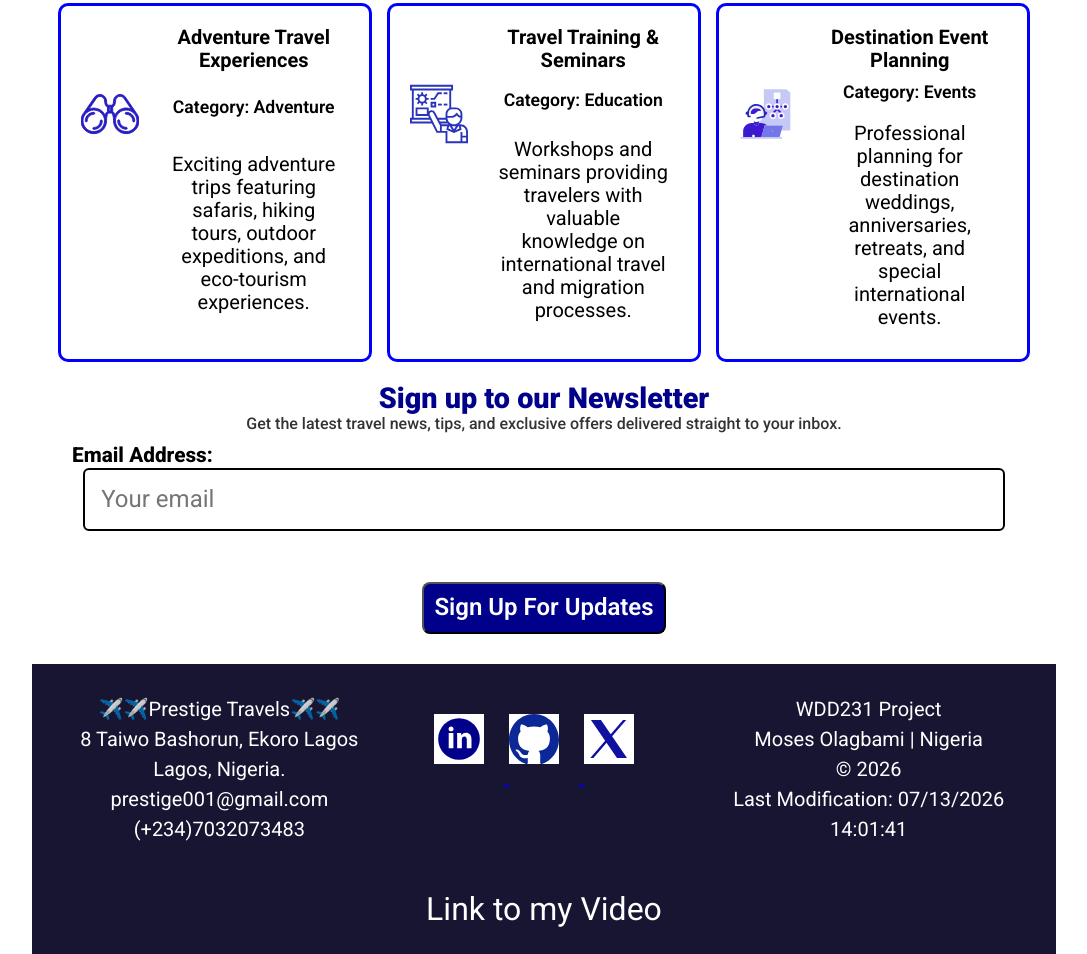
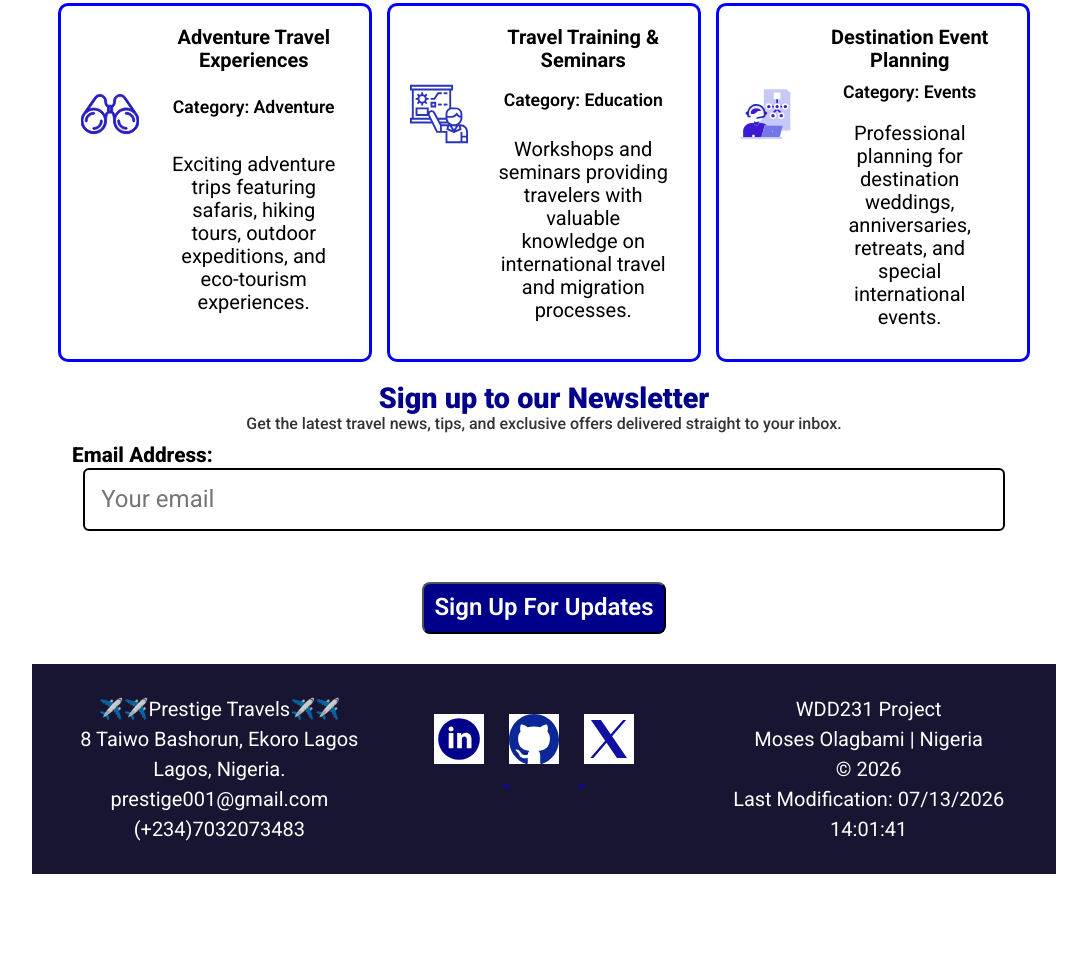
Before and after one commit to codesmith-eng/wdd231, a plain HTML site: page finalproject/index.html in a window 1280 px wide. Shown: the part 4280-5234 px from the top of the page, without its empty margins (96-1183 px from the left). After the commit the page ends 5154 px from the top, so only its background shows below. Drawn offline with Linux system fonts and the light colour scheme.

Commit message:
Final project

```diff
--- a/finalproject/index.html
+++ b/finalproject/index.html
@@ -190,8 +190,6 @@
                 Last Modification: <span id="lastModified"></span>
             </p>
         </div>
-
-        <a href=https://youtu.be/KbL10PeBO_U>Link to my Video</a>
     </footer>
 
 </body>
--- a/finalproject/scripts/offers.mjs
+++ b/finalproject/scripts/offers.mjs
@@ -3,16 +3,17 @@
 //the async function was the one exported because displayServices was part of its body
 export async function getServices(serviceUrl, theServices) {
     try {
-        const response = await fetch(serviceUrl);
-        const data = await response.json();
+        const response = await fetch(serviceUrl); //fetching data from json using fetch api
+        const data = await response.json(); //converting the data to readable format
 
+        //passing the data and html as parameter to the function displayServices
         displayServices(data.services, theServices);
     } catch (error) {
-        console.error("Error fetching services:", error);
+        console.error("Error fetching services:", error); //error to display if the asynchronous function fails
     }
 }
 
-//the html and variable for iteration was passed as parameter to the function
+//passing the parameters the appropriate parameters to the function as it was passed at the top in the async function
 function displayServices(services, theServices) {
 
     if (!theServices) return;
--- a/finalproject/styles/travel.css
+++ b/finalproject/styles/travel.css
@@ -971,12 +971,3 @@ footer {
 ::backdrop {
     background-color: rgba(179, 202, 223, 0.5);
 }
-
-footer>a:last-child {
-    grid-column: 1 / -1;
-    color: white;
-    font-size: 2rem;
-    text-decoration: none;
-    display: block;
-    margin-top: 40px;
-}
```
Also changed, not shown: finalproject/about.html (+0 -2 lines), finalproject/appointment.html (+0 -2 lines), finalproject/contact.html (+0 -2 lines), finalproject/services.html (+0 -2 lines), finalproject/subscribe.html (+0 -2 lines).
